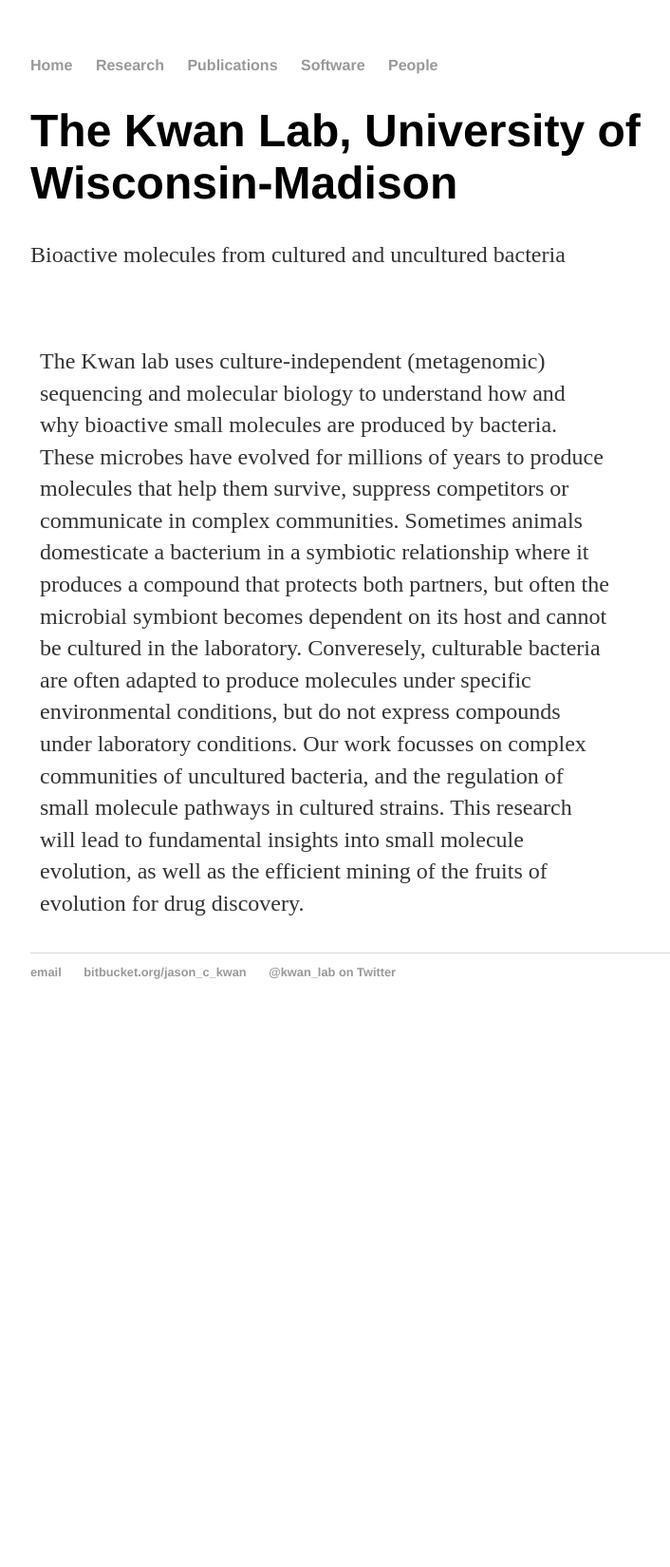
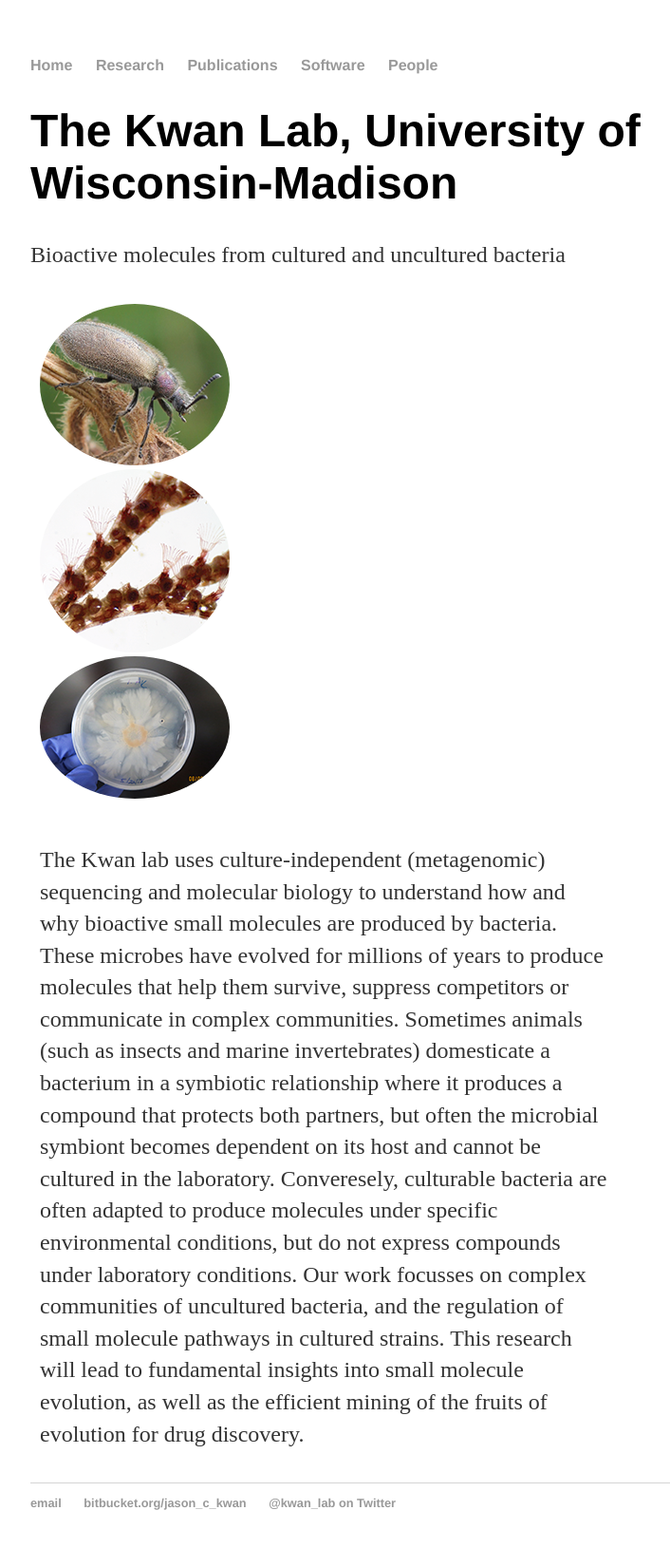
Before and after one commit to KwanLab/KwanLab.github.io, a Jekyll site: the page built from index.html, in a window 1280 px wide. Shown: the whole page at 95% size, without its empty margins (160-866 px from the left). Built offline with Jekyll 4.4.1, drawn with Linux system fonts in a browser that asks for light colours; before the commit the page ends 1091 px from its top, so only the background shows below that.

Commit message:
Added some images to the main page (circular)

```diff
--- a/css/main.css
+++ b/css/main.css
@@ -59,3 +59,7 @@
     display: table;
     clear: both;
 }
+
+.circular {
+    border-radius: 50%;
+}
--- a/index.html
+++ b/index.html
@@ -7,8 +7,12 @@
                 <p>Bioactive molecules from cultured and uncultured bacteria</p>
 </div><!-- /.blurb -->
 <div class="row">
-        <div class="column_small_center"></div>
+        <div class="column_small_center">
+                <img class="circular" src="/img/Lagria_villosa.png" />
+                <img class="circular" src="/img/Bugula_neritina.png" />
+                <img class="circular" src="/img/AK_bacterium.png" />
+        </div>
         <div class="column_large_left">
-                <p>The Kwan lab uses culture-independent (metagenomic) sequencing and molecular biology to understand how and why bioactive small molecules are produced by bacteria. These microbes have evolved for millions of years to produce molecules that help them survive, suppress competitors or communicate in complex communities. Sometimes animals domesticate a bacterium in a symbiotic relationship where it produces a compound that protects both partners, but often the microbial symbiont becomes dependent on its host and cannot be cultured in the laboratory. Converesely, culturable bacteria are often adapted to produce molecules under specific environmental conditions, but do not express compounds under laboratory conditions. Our work focusses on complex communities of uncultured bacteria, and the regulation of small molecule pathways in cultured strains. This research will lead to fundamental insights into small molecule evolution, as well as the efficient mining of the fruits of evolution for drug discovery.
+                <p>The Kwan lab uses culture-independent (metagenomic) sequencing and molecular biology to understand how and why bioactive small molecules are produced by bacteria. These microbes have evolved for millions of years to produce molecules that help them survive, suppress competitors or communicate in complex communities. Sometimes animals (such as insects and marine invertebrates) domesticate a bacterium in a symbiotic relationship where it produces a compound that protects both partners, but often the microbial symbiont becomes dependent on its host and cannot be cultured in the laboratory. Converesely, culturable bacteria are often adapted to produce molecules under specific environmental conditions, but do not express compounds under laboratory conditions. Our work focusses on complex communities of uncultured bacteria, and the regulation of small molecule pathways in cultured strains. This research will lead to fundamental insights into small molecule evolution, as well as the efficient mining of the fruits of evolution for drug discovery.
         </div>
 </div>
```
Also changed, not shown: img/AK_bacterium.png (added), img/Bugula_neritina.png (added), img/Lagria_villosa.png (added).
